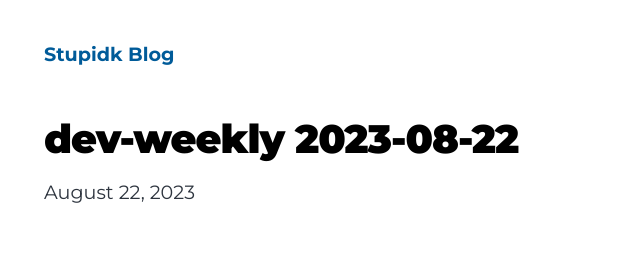
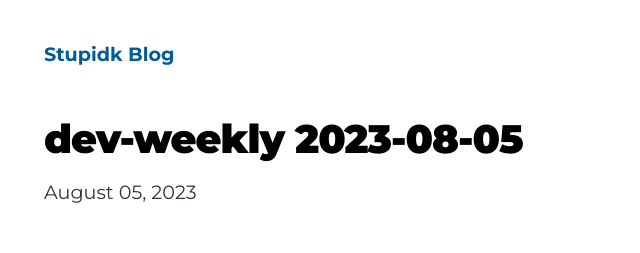
Before and after one commit to DeadIntegral/stupidk-blog, a Gatsby site: page /dev-weekly-20230805/ in a window 1280 px wide. Shown: the top 253 px of the page, 168-808 px from the left. Built offline with nearby package versions, Linux system fonts and the light colour scheme; Gatsby itself is replaced by a stand-in of ours.

Commit message:
docs: fix date

```diff
--- a/content/blog/dev-weekly-20230805/index.md
+++ b/content/blog/dev-weekly-20230805/index.md
@@ -1,7 +1,7 @@
 ---
-title: dev-weekly 2023-08-22
-date: "2023-08-22T09:00:00.000Z"
-description: "dev-weekly 2023-08-22"
+title: dev-weekly 2023-08-05
+date: "2023-08-05T16:00:00.000Z"
+description: "dev-weekly 2023-08-05"
 tags: ["javascript", "css", "node"]
 ---
 # 2023-08-02
```
